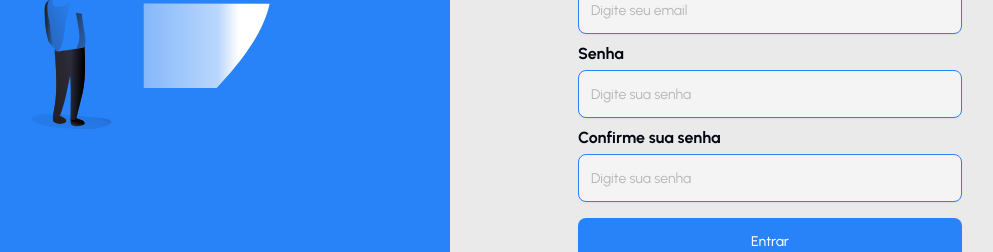
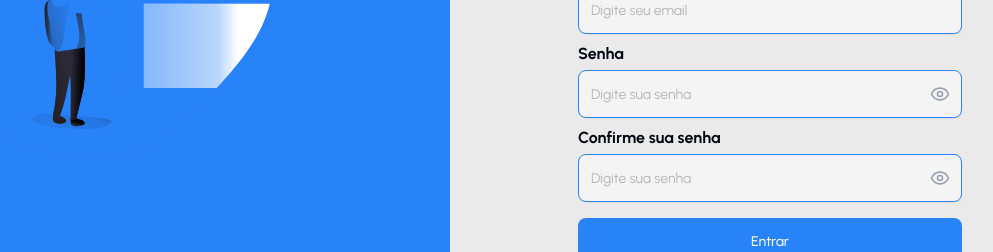
Before and after one commit to Talyslan/due-or-die, a Next.js app in the folder frontend/: page /register in a window 1280 px wide. Shown: the part 380-632 px from the top of the page, without its empty margins (190-1183 px from the left). Built offline with nearby package versions, Linux system fonts and the light colour scheme; no server answers.

Commit message:
feat (frontend): adicionando botão para visualizar a senha no login e no criar conta

```diff
--- a/frontend/src/app/(auth)/login/_components/LoginForm/index.tsx
+++ b/frontend/src/app/(auth)/login/_components/LoginForm/index.tsx
@@ -11,11 +11,13 @@ import { toast } from 'sonner';
 import { LoginFormData, loginSchema } from './schema';
 import { useRouter } from 'next/navigation';
 import { useAuth } from '@/context/auth';
+import { PasswordVisualization } from '@/components/PasswordVisualization';
+import { useState } from 'react';
 
 export function LoginForm() {
     const router = useRouter();
     const { setUser } = useAuth();
-
+    const [showPassword, setShowPassword] = useState(false);
     const {
         register,
         handleSubmit,
@@ -58,14 +60,21 @@ export function LoginForm() {
                 </label>
                 <label htmlFor="password" className="flex flex-col gap-1">
                     <span className="font-bold">Senha</span>
+                    <div className="relative w-full">
                         <Input
                             id="password"
                             placeholder="Digite sua senha"
+                            type={showPassword ? 'text' : 'password'}
                             className="placeholder:text-gray-100"
-                        type="password"
                             {...register('password')}
                         />
+                        <PasswordVisualization
+                            setShowPassword={setShowPassword}
+                            showPassword={showPassword}
+                        />
+
                         <InputError helperText={errors.password?.message} />
+                    </div>
                 </label>
             </div>
 
--- a/frontend/src/app/(auth)/register/_components/RegisterForm/index.tsx
+++ b/frontend/src/app/(auth)/register/_components/RegisterForm/index.tsx
@@ -12,8 +12,12 @@ import { toast } from 'sonner';
 import { fetcher } from '@/services';
 import { LogIn } from '@/app/(auth)/login/_components/LoginForm/action';
 import { useRouter } from 'next/navigation';
+import { useState } from 'react';
+import { PasswordVisualization } from '@/components/PasswordVisualization';
 
 export function RegisterForm() {
+    const [showPassword, setShowPassword] = useState(false);
+    const [showPasswordConfirm, setShowPasswordConfirm] = useState(false);
     const {
         register,
         handleSubmit,
@@ -79,14 +83,20 @@ export function RegisterForm() {
 
                 <label htmlFor="password" className="flex flex-col gap-1">
                     <span className="font-bold">Senha</span>
+                    <div className="relative w-full">
                         <Input
                             id="password"
                             placeholder="Digite sua senha"
                             className="placeholder:text-gray-100"
-                        type="password"
+                            type={showPassword ? 'text' : 'password'}
                             {...register('password')}
                         />
+                        <PasswordVisualization
+                            showPassword={showPassword}
+                            setShowPassword={setShowPassword}
+                        />
                         <InputError helperText={errors.password?.message} />
+                    </div>
                 </label>
 
                 <label
@@ -94,14 +104,22 @@ export function RegisterForm() {
                     className="flex flex-col gap-1"
                 >
                     <span className="font-bold">Confirme sua senha</span>
+                    <div className="relative w-full">
                         <Input
                             id="password-confirm"
                             placeholder="Digite sua senha"
                             className="placeholder:text-gray-100"
-                        type="password"
+                            type={showPasswordConfirm ? 'text' : 'password'}
                             {...register('passwordConfirm')}
                         />
-                    <InputError helperText={errors.passwordConfirm?.message} />
+                        <PasswordVisualization
+                            showPassword={showPasswordConfirm}
+                            setShowPassword={setShowPasswordConfirm}
+                        />
+                        <InputError
+                            helperText={errors.passwordConfirm?.message}
+                        />
+                    </div>
                 </label>
             </div>
 
--- /dev/null
+++ b/frontend/src/components/PasswordVisualization/index.tsx
@@ -0,0 +1,27 @@
+'use client';
+
+import { EyeIcon, EyeOffIcon } from 'lucide-react';
+
+interface Props {
+    showPassword: boolean;
+    setShowPassword(data: boolean): void;
+}
+
+export function PasswordVisualization({
+    showPassword,
+    setShowPassword,
+}: Props) {
+    return (
+        <button
+            type="button"
+            onClick={() => setShowPassword(!showPassword)}
+            className="absolute right-3 top-1/2 -translate-y-1/2 text-gray-400 hover:text-gray-600"
+        >
+            {showPassword ? (
+                <EyeOffIcon className="w-5 h-5" />
+            ) : (
+                <EyeIcon className="w-5 h-5" />
+            )}
+        </button>
+    );
+}
```
Lines whose indentation alone changed are shown as unchanged.
